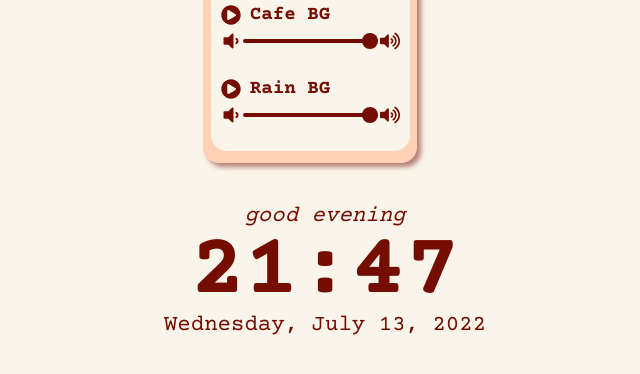
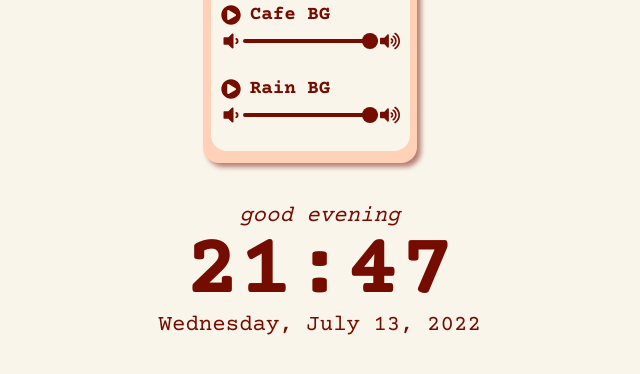
Before and after one commit to lauranimo/salted-egg, a Gatsby site: page / in a window 1280 px wide. Shown: the part 346-720 px from the top of the page, without its empty margins (315-955 px from the left). Built offline with nearby package versions, Linux system fonts and the light colour scheme; Gatsby itself is replaced by a stand-in of ours; no server answers.

Commit message:
maybe too many divs inside main?

```diff
--- a/src/components/index.css
+++ b/src/components/index.css
@@ -247,8 +247,10 @@ input[type=range]::-webkit-slider-thumb {
 }
 
 .greetings-container {
-  position: relative;
+  position: absolute;
+  /* display: flex; */
   margin-top: 22%;
+  margin-left: 37%;
   /* top: 80%;
   right: 0;
   left: 0; */
--- a/src/pages/index.js
+++ b/src/pages/index.js
@@ -55,10 +55,11 @@ function Index() {
         <video autoPlay loop muted id='animation'>
           <source src={cafeAnimation} type='video/mp4'/>
         </video>
-      </div>
-      <div className="greetings-container">
+        <div className="greetings-container">
           <Time/>
         </div>
+      </div>
+
       <Widget id = {'sounds-widget'}
         container = {<button className={`sounds-container ${sound ? 'focus' : ''}`}  onClick={() => setSound(!sound)}>
           <header className='header'>
```
